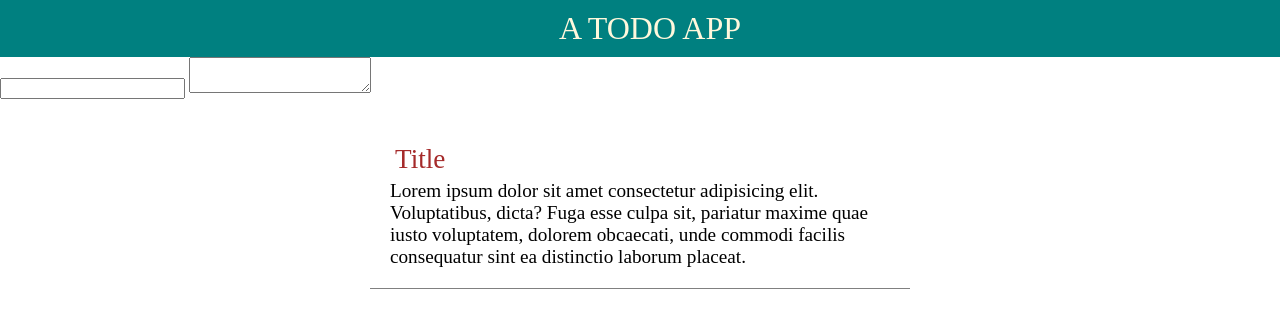
After one commit to kumaraayush67/django-heroku, a Django app: template sampleapp/templates/todos.html in a window 1280 px wide. The commit adds this page. Shown: the top 328 px of the page. Run offline with Django 3.2, Linux system fonts and the light colour scheme; the template is opened without the code that fills it, so the values that code supplies are empty.

Commit message:
initial CRUD

```diff
--- a/sampleapp/models.py
+++ b/sampleapp/models.py
@@ -10,3 +10,7 @@ class Todo(models.Model):
             return self.title + "(completed)"
         else:
             return self.title
+
+    def save(self, *args, **kwargs):
+        super(Todo, self).save(*args, **kwargs)
+        return self
--- a/sampleapp/static/css/abc1.css
+++ b/sampleapp/static/css/abc1.css
@@ -4,15 +4,31 @@ h4{
 p{
     color: blue;
 }
+body{
+    position: relative;
+    height: 100%;
+    padding: 0;
+    margin: 0;
+}
 header{
     background-color: teal;
     width: 100%;
-    height: 100px;
+    font-size: 2em;
+    text-align: center;
+    padding: 10px;
+    color: cornsilk;
 }
-.sidebar{
-    float: left;
-    width: 100px;
-    height: 1000px;
-    color: red;
-    background-color: blue;
+.todo{
+    width: 500px;
+    margin: 20px auto;
+    padding: 20px;
+    border-bottom: 1px solid grey;
 }
+.todo .title{
+    font-size: 1.7em;
+    padding: 5px;
+    color: brown;
+}
+.todo .des{
+    font-size: 1.2em;
+}
--- a/sampleapp/templates/base.html
+++ b/sampleapp/templates/base.html
@@ -11,8 +11,7 @@
         <link rel="stylesheet" href="{% static 'css/abc1.css' %}">
     </head>
     <body>
-        <header>ABC</header>
-        <div class="sidebar">+</div>
+        <header>A TODO APP</header>
         {% block 'body' %}
 
         title ansadsad
--- /dev/null
+++ b/sampleapp/templates/todos.html
@@ -0,0 +1,13 @@
+{% extends 'base.html' %}
+{% block 'body'%}
+<div class="form">
+    <form>
+        <input class="titleInput" type="text">
+        <textarea name="desInput"></textarea>
+    </form>
+</div>
+<div class='todo'>
+    <div class="title">Title</div>
+    <div class="des">Lorem ipsum dolor sit amet consectetur adipisicing elit. Voluptatibus, dicta? Fuga esse culpa sit, pariatur maxime quae iusto voluptatem, dolorem obcaecati, unde commodi facilis consequatur sint ea distinctio laborum placeat.</div>
+</div>
+{% endblock %}
```
Also changed, not shown: sampleapp/templates/home.html (+17 -12 lines), sampleapp/views.py (+9 -3 lines), db.sqlite3.
